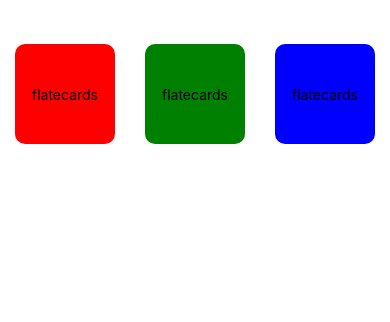
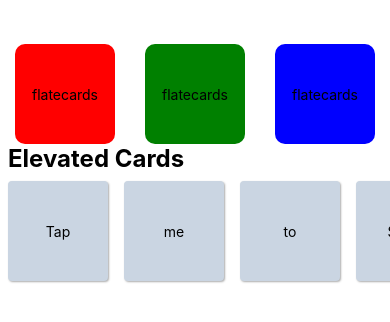
Before and after one commit to shelu18/Deep_Dive_Into_react_Native, a React Native app: screen / in a window 390 px wide. Shown: the top 322 px of the page. Built offline with nearby package versions, Linux system fonts and the light colour scheme.

Commit message:
Refactor App.tsx to import and use ElevatedCards component implemented the horizontal scroll view

```diff
--- a/App.tsx
+++ b/App.tsx
@@ -1,7 +1,7 @@
 import { View, Text,SafeAreaView,ScrollView } from 'react-native'
 import React from 'react'
-import flatCards from './Components/FlatCards'
 import FlatCards from './Components/FlatCards'
+import  ElevatedCards from './Components/ElevatedCards'
 
 const App = () => {
   return (
@@ -9,6 +9,7 @@ const App = () => {
         <ScrollView>
         <FlatCards/>
       </ScrollView>
+     < ElevatedCards/>
     </SafeAreaView>
   );
 }
--- /dev/null
+++ b/Components/ElevatedCards.tsx
@@ -0,0 +1,61 @@
+import { ScrollView, StyleSheet, Text, View } from 'react-native'
+import React from 'react'
+
+export default function ElevatedCards() {
+  return (
+    <View>
+      <Text style={styles.headingText}>Elevated Cards</Text>
+      <ScrollView horizontal={true} >
+        <View style={[styles.card, styles.cardElevated]}>
+            <Text>Tap</Text>
+        </View>
+        <View style={[styles.card, styles.cardElevated]}>
+            <Text>me</Text>
+        </View>
+        <View style={[styles.card, styles.cardElevated]}>
+            <Text>to</Text>
+        </View>
+        <View style={[styles.card, styles.cardElevated]}>
+            <Text>Scroll</Text>
+        </View>
+        <View style={[styles.card, styles.cardElevated]}>
+            <Text>more...</Text>
+        </View>
+        <View style={[styles.card, styles.cardElevated]}>
+            <Text>😀</Text>
+        </View>
+      </ScrollView>
+    </View>
+  )
+}
+
+const styles = StyleSheet.create({
+    headingText: {
+        fontSize: 24,
+        fontWeight: 'bold',
+        paddingHorizontal: 8
+    },
+    container: {
+        padding:8
+    },
+    card: {
+        flex: 1,
+        alignItems: 'center',
+        justifyContent: 'center',
+        width: 100,
+        height:100,
+        borderRadius: 4,
+        margin: 8,
+    },
+    cardElevated: {
+        backgroundColor: '#CAD5E2',
+        elevation: 4,
+        shadowOffset: {
+            width: 1,
+            height:1
+        },
+        shadowColor: '#333',
+        shadowOpacity: 0.4,
+        shadowRadius: 2
+    }
+})
```
